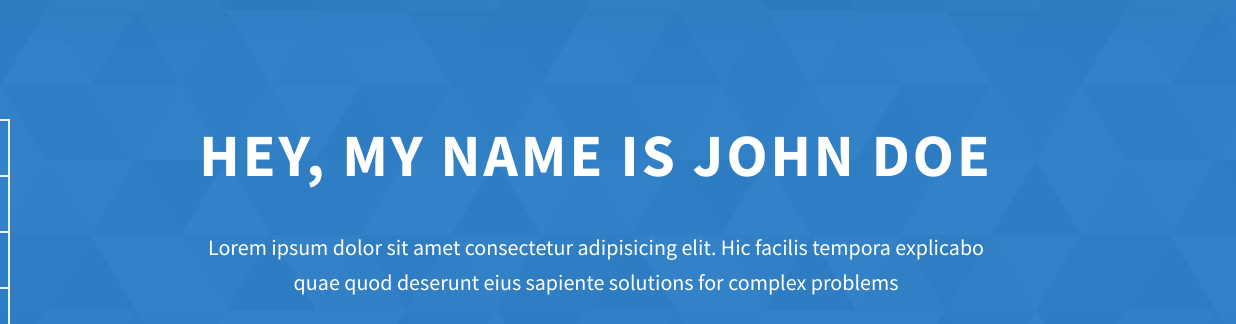
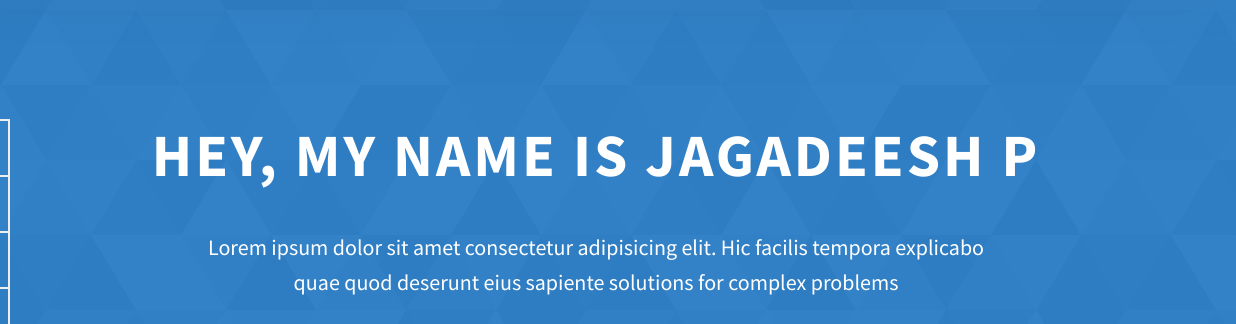
Before and after one commit to JagadeeshPenupothu/profile.github.io, a website: page index.html in a window 1280 px wide. Shown: the part 140-464 px from the top of the page, 44-1280 px from the left. Drawn offline with Linux system fonts and the light colour scheme.

Commit message:
portifilo updated

```diff
--- a/index.html
+++ b/index.html
@@ -4,7 +4,7 @@
     <meta charset="UTF-8" />
     <meta name="viewport" content="width=device-width, initial-scale=1.0" />
     <meta http-equiv="X-UA-Compatible" content="ie=edge" />
-    <title>Dopefolio</title>
+    <title>Jagadeesh_P</title>
     <meta name="description" content="Portfolio Template for Developer" />
 
     <link rel="stylesheet" href="css/style.css" />
@@ -84,7 +84,7 @@
     </header>
     <section class="home-hero">
       <div class="home-hero__content">
-        <h1 class="heading-primary">Hey, My name is John Doe</h1>
+        <h1 class="heading-primary">Hey, My name is Jagadeesh P</h1>
         <div class="home-hero__info">
           <p class="text-primary">
             Lorem ipsum dolor sit amet consectetur adipisicing elit. Hic facilis
```
